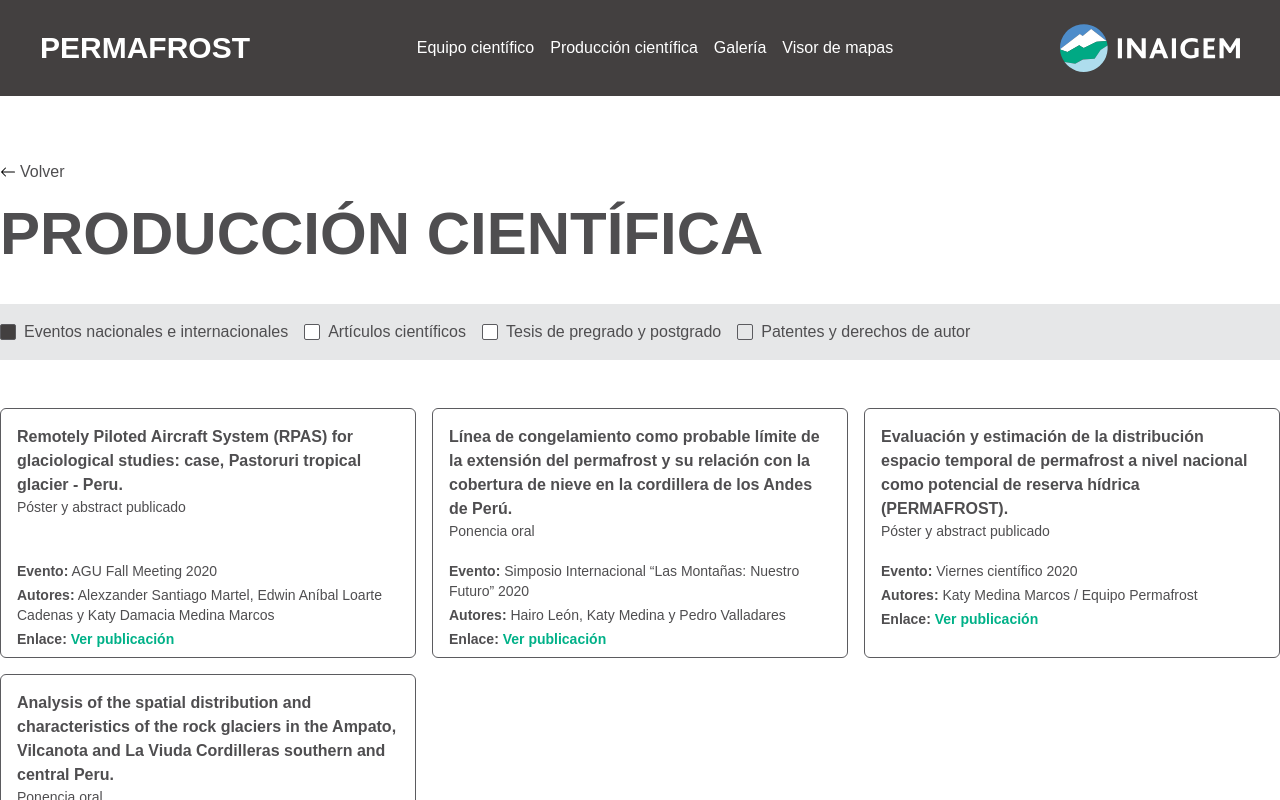
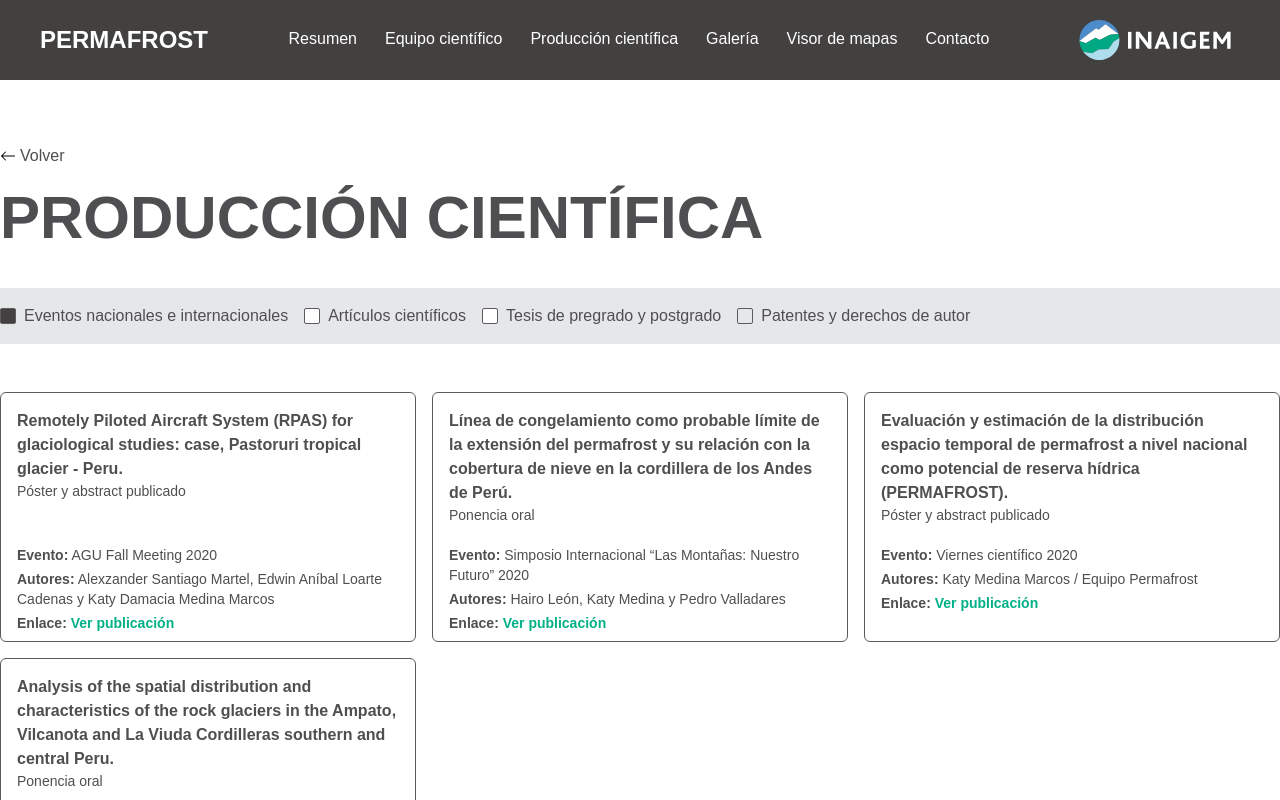
Before and after one commit to Viktorsmith-bit/dig-perugrows, a Next.js app: page /produccion/cientifica in a window 1280 px wide. Shown: the top 800 px of the page. Built offline with nearby package versions, Linux system fonts and the light colour scheme.

Commit message:
cuarto commit permafrost

```diff
--- a/pages/equipo-cientifico/integrantes.js
+++ b/pages/equipo-cientifico/integrantes.js
@@ -1,6 +1,6 @@
 import Head from 'next/head';
 import Layout from '../../src/layout';
-import NavShared from '../../src/components/shared/nav/nav.shared';
+import Nav from '../../src/components/shared/nav/nav';
 import Index from '../../src/components/equipo/index';
 import Footer from '../../src/components/shared/footer/footer';
 import React from 'react';
@@ -15,7 +15,7 @@ export default function TeamCientific(){
                 <link rel="icon" href="/inaigem.ico" />
             </Head>
             <main>
-                <NavShared />
+                <Nav />
                 <Index />
                 <Footer />
             </main>
--- a/pages/galeria.js
+++ b/pages/galeria.js
@@ -1,6 +1,6 @@
 import Head from 'next/head';
 import Layout from '../src/layout';
-import NavShared from '../src/components/shared/nav/nav.shared';
+import Nav from '../src/components/shared/nav/nav';
 import Index from '../src/components/galeria/index';
 import React from 'react';
 
@@ -14,7 +14,7 @@ export default function Home() {
         <link rel="stylesheet" href="https://cdnjs.cloudflare.com/ajax/libs/animate.css/4.1.1/animate.min.css"/>
       </Head>
       <main>
-        <NavShared />
+        <Nav />
         <Index />
       </main>
     </Layout>
--- a/pages/produccion/cientifica.js
+++ b/pages/produccion/cientifica.js
@@ -1,6 +1,6 @@
 import Head from 'next/head';
 import Layout from '../../src/layout';
-import NavShared from '../../src/components/shared/nav/nav.shared';
+import Nav from '../../src/components/shared/nav/nav';
 import React from 'react';
 import Index from '../../src/components/produccion/index';
 
@@ -14,7 +14,7 @@ export default function Home() {
         <link rel="stylesheet" href="https://cdnjs.cloudflare.com/ajax/libs/animate.css/4.1.1/animate.min.css"/>
       </Head>
       <main>
-        <NavShared />
+        <Nav />
         <Index />
       </main>
     </Layout>
--- a/src/components/shared/equipoCientifico/nacional/listaJson/lista.team.modal.js
+++ b/src/components/shared/equipoCientifico/nacional/listaJson/lista.team.modal.js
@@ -48,7 +48,7 @@ export const listTeamNacional= [
         universidad:'UNASAM',
         equipo:'EQUIPO INAIGEM',
         especialidad: 'Diplomado en Ordenamiento Territorial CELAEP - UNMSM y Especialización en Machine Learning con Pyhton - UPCH.',
-        descripcion:'Ingeniero Ambiental, con una formación sólida y científica, perteneciente al tercio superior de pre grado de la Escuela Profesional de Ingeniería Ambiental de la Universidad Nacional Santiago Antúnez de Mayolo. Con dominio del idioma ingles nivel básico, francés básico, conocimiento de manejo de base de datos MS office, manejo de programas aplicados al Sistema de Información Geográfica (ArcGis, IDRISI Selva y ERDAS), software como java, SNAP, MRT y RW7, experiencia en el monitoreo de la calidad ambiental del agua, suelo, fauna y flora, estudios relacionados a la gestión de recurso forestales y aplicaciones de teledetección para el estudio de la tierra, así como los recursos. Gozar de buena salud, con capacidad de liderazgo, trabajo en equipo interdisciplinario y bajo presión, cumplimiento de metas y plazos, adaptación en diferentes ambientes geográficos y culturales, interrelación personal a todo nivel. Habilidad para la negociación y conciliación para mejorar la calidad de vida y proteger el ambiente.',
+        descripcion:'Ingeniero ambiental, con una formación sólida y científica, con dominio del idioma ingles nivel intermedio, francés básico, conocimiento de manejo de base de datos MS office, manejo de programas aplicados al Sistema de Información Geográfica (ArcGis, Terrset y Qgis), lenguajes de programación (R y python), experiencia en el monitoreo de la calidad ambiental del agua, suelo, fauna y flora, estudios relacionados a la gestión de recurso forestales y aplicaciones de teledetección para el estudio de los recursos naturales en zonas de alta montaña (glaciares, nieve, permafrost e hidrología).',
         correo:'mailto:hleond@unasam.edu.pe, alexanledex@gmail.com',
         email:'Enviar correo',
         linkedin:null,
--- a/src/components/shared/nav/nav.js
+++ b/src/components/shared/nav/nav.js
@@ -1,24 +1,20 @@
-import React from 'react';
+import React, { useState } from 'react';
 import Link from 'next/link';
 import Image from 'next/image';
-import { useState } from 'react';
 import NavMobile from './components/nav.mobile';
 
 export default function Nav(){
     const [state, setState] = useState(false);
 
     const open = (e)=>{
-        e.preventDefault();
-        setState(true)
+        e.preventDefault(), setState(true)
     }
-
     const close = (e)=>{
-        e.preventDefault();
-        setState(false)
+        e.preventDefault(), setState(false)
     }
 
     return(
-        <nav className='h-20 lg:h-20 absolute top-0 left-0 background-color' id='inicio'>
+        <nav className='h-20 lg:h-20 background-color' id='inicio'>
             <nav className='fixed h-20 w-full lg:hidden z-30 background-color'>
                 <div className='flex items-center justify-between h-20 px-4 lg:px-10 border-b border-gray-700' >
                     {
@@ -39,12 +35,12 @@ export default function Nav(){
                     </a>
                 </Link>
                 <div className='flex gap-7'>
-                    <a href='#proyecto'><h1 className='text-white cursor-pointer transition duration-150 ease-in-out'>Resumen</h1></a>
-                    <Link href="/equipo-cientifico/integrantes"><a><h1 className='text-white cursor-pointer hover:bg-green-100 p-2 rounded-md hover:text-black'>Equipo científico</h1></a></Link>
-                    <Link href="/produccion/cientifica"><a><h1 className='text-white cursor-pointer'>Producción científica</h1></a></Link>
-                    <Link href="/galeria"><a><h1 className='text-white cursor-pointer'>Galería</h1></a></Link>
-                    <Link href="/visor/mapa"><a><h1 className='text-white cursor-pointer'>Visor de mapas</h1></a></Link>
-                    <a href='#contacto'><h1 className='text-white cursor-pointer'>Contacto</h1></a>
+                    <a href='#proyecto'><h1 className='text-white cursor-pointer border-b-2 border-transparent hover:border-white'>Resumen</h1></a>
+                    <Link href="/equipo-cientifico/integrantes"><a><h1 className='text-white cursor-pointer border-b-2 border-transparent hover:border-white'>Equipo científico</h1></a></Link>
+                    <Link href="/produccion/cientifica"><a><h1 className='text-white cursor-pointer border-b-2 border-transparent hover:border-white'>Producción científica</h1></a></Link>
+                    <Link href="/galeria"><a><h1 className='text-white cursor-pointer border-b-2 border-transparent hover:border-white'>Galería</h1></a></Link>
+                    <Link href="/visor/mapa"><a><h1 className='text-white cursor-pointer border-b-2 border-transparent hover:border-white'>Visor de mapas</h1></a></Link>
+                    <a href='#contacto'><h1 className='text-white cursor-pointer border-b-2 border-transparent hover:border-white'>Contacto</h1></a>
                 </div>
                 <Image src='/logos/INAIGEM.svg' height={40} width={170}/>
             </nav>
--- a/src/components/shared/nav/nav.shared.js
+++ /dev/null
@@ -1,57 +0,0 @@
-import Link from 'next/link';
-import Image from 'next/image';
-import { useState } from 'react';
-import NavMobile from './components/nav.mobile';
-import React from 'react';
-
-export default function Nav(){
-    const [state, setState] = useState(false);
-
-    const open = (e)=>{
-        e.preventDefault();
-        setState(true)
-    }
-
-    const close = (e)=>{
-        e.preventDefault();
-        setState(false)
-    }
-
-    return(
-        <nav className='h-20 lg:h-24 background-color' id='inicio'>
-            <nav className='fixed h-20 lg:h-24 w-full lg:hidden background-color z-30'>
-                <div className='flex items-center justify-between h-20 px-4 lg:px-10 border-b border-gray-700'>
-                    {
-                        !state ? <svg onClick={open} xmlns="http://www.w3.org/2000/svg" width="40" height="40" fill="white" class="bi bi-list" viewBox="0 0 16 16">
-                        <path fill-rule="evenodd" d="M2.5 12a.5.5 0 0 1 .5-.5h10a.5.5 0 0 1 0 1H3a.5.5 0 0 1-.5-.5zm0-4a.5.5 0 0 1 .5-.5h10a.5.5 0 0 1 0 1H3a.5.5 0 0 1-.5-.5zm0-4a.5.5 0 0 1 .5-.5h10a.5.5 0 0 1 0 1H3a.5.5 0 0 1-.5-.5z"/>
-                        </svg>: <svg onClick={close} xmlns="http://www.w3.org/2000/svg" width="40" height="40" fill="white" class="bi bi-list" viewBox="0 0 16 16">
-                            <path fill-rule="evenodd" d="M2.5 12a.5.5 0 0 1 .5-.5h10a.5.5 0 0 1 0 1H3a.5.5 0 0 1-.5-.5zm0-4a.5.5 0 0 1 .5-.5h10a.5.5 0 0 1 0 1H3a.5.5 0 0 1-.5-.5zm0-4a.5.5 0 0 1 .5-.5h10a.5.5 0 0 1 0 1H3a.5.5 0 0 1-.5-.5z"/>
-                        </svg>
-                    }
-                    <Image src='/logos/INAIGEM.svg' height={50} width={180}/>
-                </div>
-                { !state ? null: <NavMobile />}
-            </nav>
-            <nav className='fixed h-24 flex justify-between items-center px-10 w-full hidden lg:flex z-30 background-color' >
-                <Link href='/'><a><h1 className='text-white cursor-pointer text-3xl font-bold'>PERMAFROST</h1></a></Link>
-                <div className='flex gap-4'>
-                    <Link href="/equipo-cientifico/integrantes"><a><h1 className='text-white cursor-pointer'>Equipo científico</h1></a></Link>
-                    <Link href="/produccion/cientifica"><a><h1 className='text-white cursor-pointer'>Producción científica</h1></a></Link>
-                    <Link href="/galeria"><a><h1 className='text-white cursor-pointer'>Galería</h1></a></Link>
-                    <Link href="/visor/mapa"><a><h1 className='text-white cursor-pointer'>Visor de mapas</h1></a></Link>
-                </div>
-                <Image src='/logos/INAIGEM.svg' height={50} width={180}/>
-            </nav>
-        </nav>
-    );
-}
-
-{
-    /**
-     <div className='flex gap-4'>
-                    <a href='#proyecto'><h1 className='text-white cursor-pointer transition duration-150 ease-in-out'>Equipo Inaigem</h1></a>
-                    <a href='#ambito'><h1 className='text-white cursor-pointer'>Equipo Pucp</h1></a>
-                    <a href='#team'><h1 className='text-white cursor-pointer'>Equipo Senamhi</h1></a>
-                </div>
-     **/
-}
```
Also changed, not shown: src/components/shared/galeria/listaJson/lista.galeria.js (+16 -7 lines), src/components/shared/galeria/modal.sistema.js (+9 -6 lines), src/components/shared/galeria/modal.todo.js (+9 -6 lines).
